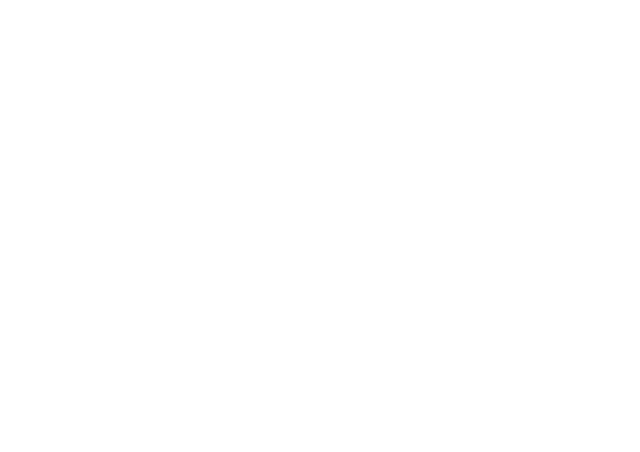
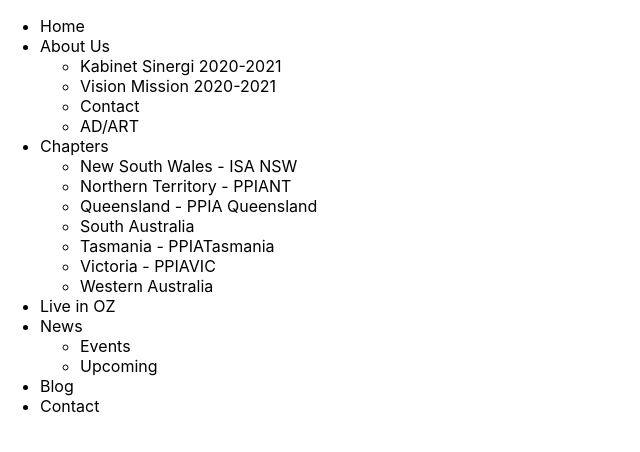
Before and after one commit to ppiaustralia/projectelementalfrontend, a React (Create React App) app in the folder projectelementalreactapp/: page / in a window 1280 px wide. Shown: the top 452 px of the page, without its empty margins (0-640 px from the left). Built offline with nearby package versions, Linux system fonts and the light colour scheme.

Commit message:
Make Routing Skeleton

```diff
--- a/projectelementalreactapp/src/App.js
+++ b/projectelementalreactapp/src/App.js
@@ -1,9 +1,41 @@
-function App() {
-  return (
-    <div className="App">
+import React, {Component} from 'react';
+import { BrowserRouter as Router, Route, Link } from "react-router-dom" // this comes from install npm react-router-dom
 
-    </div>
-  );
+class App extends React.Component {
+  render() {
+    return ( // website nav pane
+      <div>
+        <ul>
+          <li>Home</li>
+          <li>About Us</li>
+            <ul>
+              <li>Kabinet Sinergi 2020-2021</li>
+              <li>Vision Mission 2020-2021</li>
+              <li>Contact</li>
+              <li>AD/ART</li>
+            </ul>
+          <li>Chapters</li>
+            <ul>
+              <li>New South Wales - ISA NSW</li>
+              <li>Northern Territory - PPIANT</li>
+              <li>Queensland - PPIA Queensland</li>
+              <li>South Australia</li>
+              <li>Tasmania - PPIATasmania</li>
+              <li>Victoria - PPIAVIC</li>
+              <li>Western Australia</li>
+            </ul>
+          <li>Live in OZ</li>
+          <li>News</li>
+            <ul>
+              <li>Events</li>
+              <li>Upcoming</li>
+            </ul>
+          <li>Blog</li>
+          <li>Contact</li>
+        </ul>
+      </div>
+    )
+  }
 }
 
 export default App;
```
